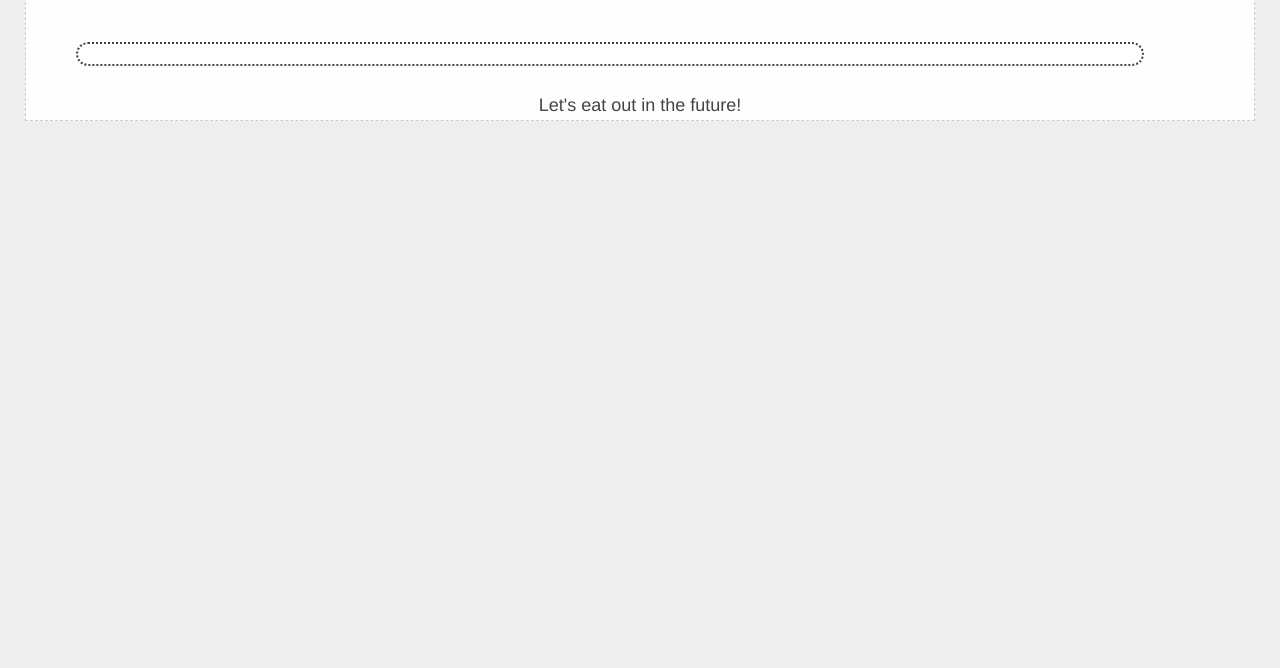
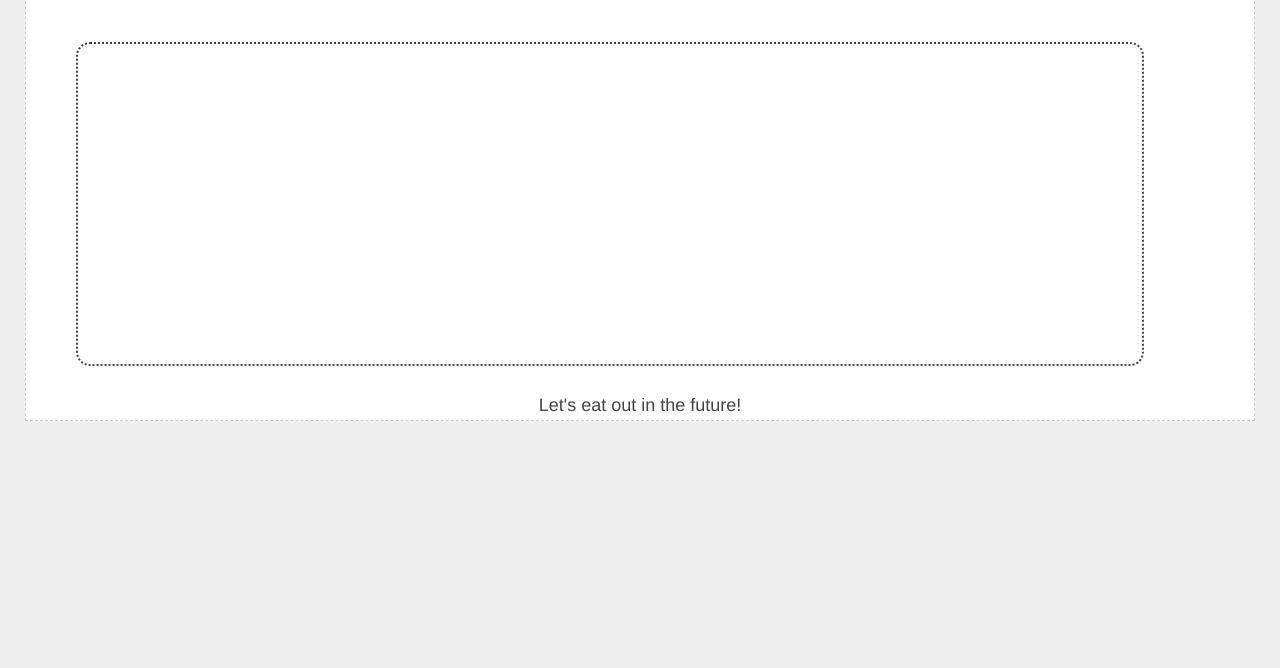
Before and after one commit to jasjenand/jasjenand.github.io, a plain HTML site: page lab_8/index.html in a window 1280 px wide. Shown: the part 132-800 px from the top of the page. Drawn offline with Linux system fonts and the light colour scheme; no server answers.

Commit message:
Update styles.css

```diff
--- a/lab_8/styles.css
+++ b/lab_8/styles.css
@@ -73,7 +73,11 @@ h3 {
   padding: 10px;
   overflow-wrap: break-word;
   margin: 25px 50px;
-  height: auto;
+}
+
+#chartContainer {
+  height: 300px;
+  width: 100%;
 }
 
 .activate {
```
